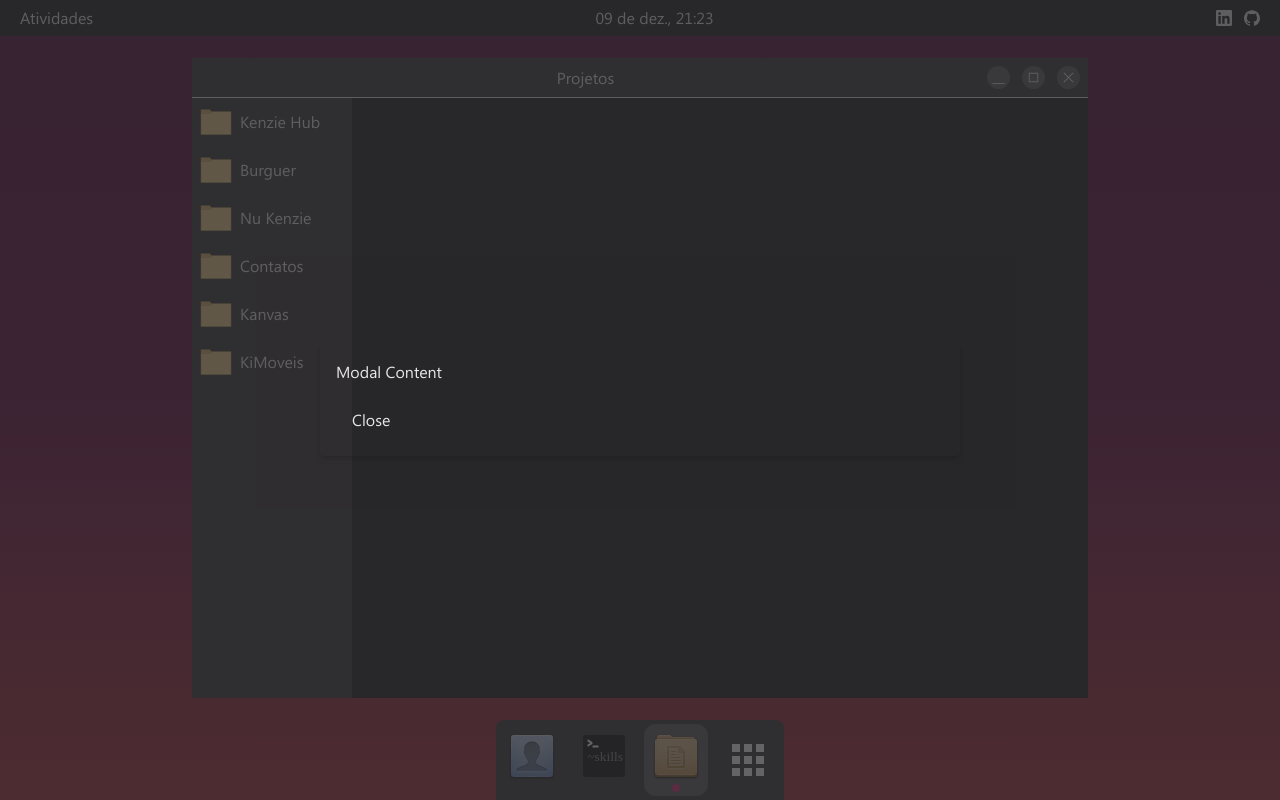
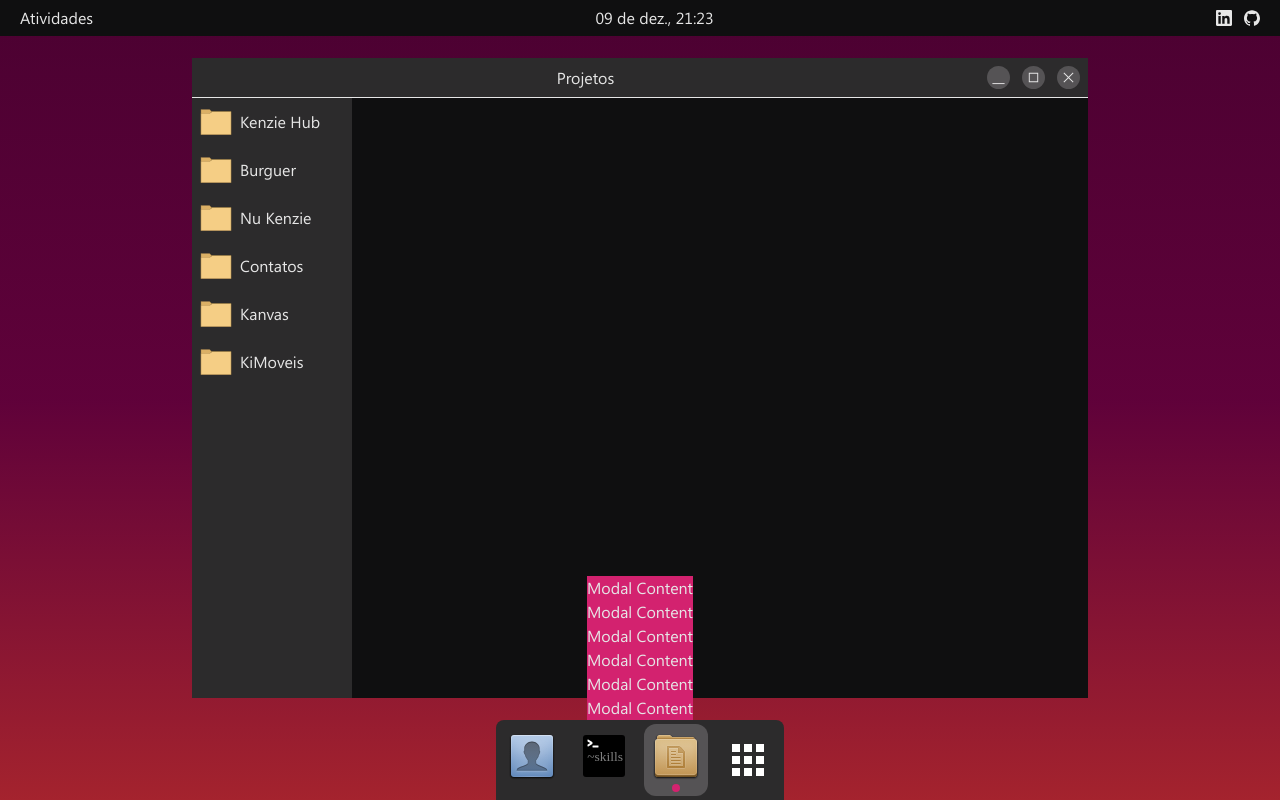
Before and after one commit to gstvcampos/portfolio, a Next.js app: page /projetos in a window 1280 px wide. Both pictures are taken after a click on the button 748 px from the left and 760 px from the top of the page. Built offline with nearby package versions, Linux system fonts and the light colour scheme.

Commit message:
fix: modal button

```diff
--- a/src/components/ModalBtn.tsx
+++ b/src/components/ModalBtn.tsx
@@ -1,38 +1,23 @@
 'use client'
 
+import { useModalClose } from '@/hooks/useModalClose'
 import Image from 'next/image'
-import { useEffect, useState } from 'react'
+import { useRef, useState } from 'react'
 
 export default function ModalBtn() {
   const [modalOpen, setModalOpen] = useState(false)
+  const buttonRef = useRef(null)
 
   const handleButtonClick = () => {
     setModalOpen(!modalOpen)
   }
 
-  const handleKeyDown = (event: KeyboardEvent) => {
-    if (event.key === 'Escape') {
-      setModalOpen(false)
-    }
-  }
-
-  const handleCloseModal = () => {
-    setModalOpen(false)
-  }
-
-  useEffect(() => {
-    if (modalOpen) {
-      document.addEventListener('keydown', handleKeyDown)
-    }
-
-    return () => {
-      document.removeEventListener('keydown', handleKeyDown)
-    }
-  }, [modalOpen])
+  const modalRef = useModalClose('Escape', () => setModalOpen(false), buttonRef)
 
   return (
     <>
       <button
+        ref={buttonRef}
         className="focus:focus rounded-xl p-2 hover:bg-focus"
         onClick={handleButtonClick}
       >
@@ -44,19 +29,18 @@ export default function ModalBtn() {
           alt={'icone apps'}
         />
       </button>
-      {modalOpen && (
-        <div className="fixed inset-0 z-10 flex items-center justify-center bg-bar-3 bg-opacity-75">
-          <div className="bg-white w-1/2 rounded p-4 shadow-md">
+      {modalOpen ? (
+        <div className="absolute bottom-20 z-10" ref={modalRef}>
+          <div className="bg-txt-3">
             <p>Modal Content</p>
-            <button
-              className="bg-blue-500 hover:bg-blue-700 text-white mt-4 rounded px-4 py-2"
-              onClick={handleCloseModal}
-            >
-              Close
-            </button>
+            <p>Modal Content</p>
+            <p>Modal Content</p>
+            <p>Modal Content</p>
+            <p>Modal Content</p>
+            <p>Modal Content</p>
           </div>
         </div>
-      )}
+      ) : null}
     </>
   )
 }
--- /dev/null
+++ b/src/hooks/useModalClose.ts
@@ -0,0 +1,38 @@
+'use client'
+
+import { useEffect, useRef } from 'react'
+
+export const useModalClose = (
+  keyId: string,
+  callback: () => void,
+  buttonRef: React.RefObject<HTMLButtonElement>,
+) => {
+  const ref = useRef<HTMLDivElement | null>(null)
+
+  useEffect(() => {
+    const handleUseKeydown = (event: KeyboardEvent) => {
+      if (event.key === keyId) {
+        if (callback) callback()
+      }
+    }
+
+    const handleOutclick = (event: MouseEvent) => {
+      if (
+        !ref.current?.contains(event.target as Node) &&
+        !buttonRef.current?.contains(event.target as Node)
+      ) {
+        if (callback) callback()
+      }
+    }
+
+    window.addEventListener('keydown', handleUseKeydown)
+    window.addEventListener('mousedown', handleOutclick)
+
+    return () => {
+      window.removeEventListener('keydown', handleUseKeydown)
+      window.removeEventListener('mousedown', handleOutclick)
+    }
+  }, [keyId, callback, buttonRef])
+
+  return ref
+}
```
Also changed, not shown: src/hooks/useKeyDown.ts (deleted, +0 -26 lines), src/hooks/useOutClick.ts (deleted, +0 -23 lines).
